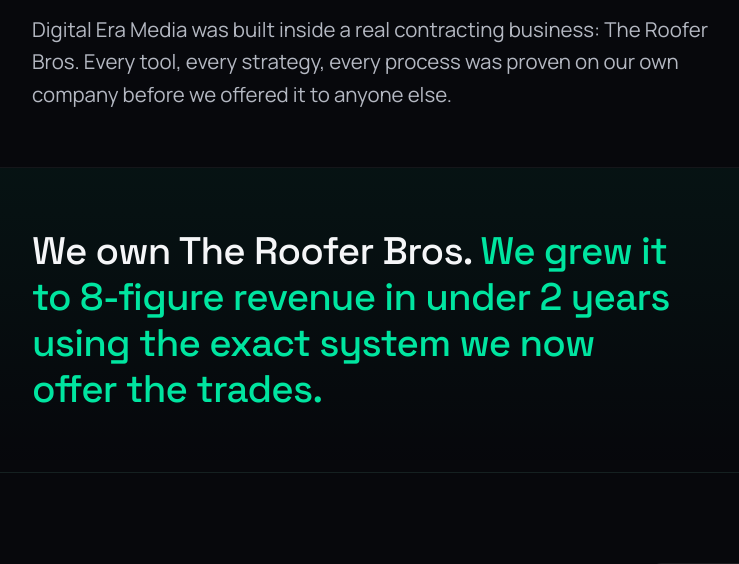
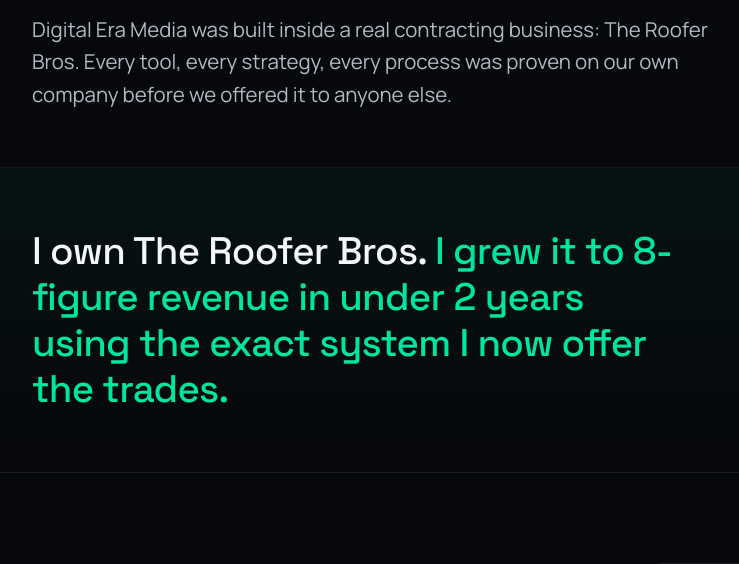
Before and after one commit to anasshahzad101/Digital-Era-Builders, a PHP site: page /about.php in a window 1280 px wide. Shown: the part 470-1034 px from the top of the page, without its empty margins (74-813 px from the left). Run offline with PHP 8.4, Linux system fonts and the light colour scheme.

Commit message:
Put the statement line in first person, beside a founder portrait
Change the about page statement to first person singular: "I own The
Roofer Bros. I grew it to 8-figure revenue in under 2 years using the
exact system I now offer the trades."

Lay the statement out as text left, portrait right, via a new .stmt
grid that stacks below 820px. The portrait is rendered only when
assets/sako-rassam.jpg exists, so until the photo is added the section
falls back to exactly the single-column statement it is today rather
than showing a broken image.

The photo itself is not in this commit. A pasted image is not written
to disk, so the file bytes were not available to add here. assets/README.md
documents the expected path, crop, and size; dropping the file in at
assets/sako-rassam.jpg is all that is needed to light it up.

Scoped to the statement block only. The rest of about.php still uses
"we" in 41 more places, including the Contractor Advantage copy, and
whether that should follow is an open question.

Verified: php -l clean; portrait absent renders no img tag and no layout
change; portrait present renders at 320px wide at 1440px, 197px at
820px, 190px at 390px, no horizontal overflow at any width.

Co-Authored-By: Claude Opus 5 <noreply@anthropic.com>
Claude-Session: https://claude.ai/code/session_01AkFxG3RJprTJJP9Fqj957Z

```diff
--- a/about.php
+++ b/about.php
@@ -41,6 +41,9 @@ $nav_cta_href = 'contact.php';
   .met3 { display:grid; grid-template-columns:repeat(3,minmax(0,1fr)); gap:12px; }
   .adv2 { display:grid; grid-template-columns:1fr 1fr; gap:clamp(28px,4vw,48px); }
   .fit2 { display:grid; grid-template-columns:1fr 1fr; gap:16px; }
+  /* Statement line beside the founder portrait, stacked on narrow screens */
+  .stmt { display:grid; grid-template-columns:1fr auto; gap:clamp(28px,5vw,64px); align-items:center; }
+  @media (max-width:820px){ .stmt { grid-template-columns:1fr; } }
   @media (max-width:900px){ .grid2, .adv2, .fit2 { grid-template-columns:1fr; } .met3 { grid-template-columns:repeat(2,minmax(0,1fr)); } }
 </style>
 </head>
@@ -59,8 +62,11 @@ $nav_cta_href = 'contact.php';
 
   <!-- STATEMENT -->
   <div style="position:relative; z-index:1; border-top:1px solid rgba(255,255,255,.06); border-bottom:1px solid rgba(255,255,255,.06); background:linear-gradient(180deg, rgba(0,229,160,.05), rgba(0,229,160,0));">
-    <div data-reveal style="max-width:1180px; margin:0 auto; padding:clamp(40px,5vw,60px) clamp(20px,5vw,56px);">
-      <p style="font-family:'Space Grotesk',sans-serif; font-weight:500; font-size:clamp(22px,3vw,40px); line-height:1.2; letter-spacing:-.02em; margin:0; max-width:26ch;">We own The Roofer Bros. <span style="color:var(--accent);">We grew it to 8-figure revenue in under 2 years using the exact system we now offer the trades.</span></p>
+    <div data-reveal class="stmt" style="max-width:1180px; margin:0 auto; padding:clamp(40px,5vw,60px) clamp(20px,5vw,56px);">
+      <p style="font-family:'Space Grotesk',sans-serif; font-weight:500; font-size:clamp(22px,3vw,40px); line-height:1.2; letter-spacing:-.02em; margin:0; max-width:26ch;">I own The Roofer Bros. <span style="color:var(--accent);">I grew it to 8-figure revenue in under 2 years using the exact system I now offer the trades.</span></p>
+      <?php if (file_exists(__DIR__ . '/assets/sako-rassam.jpg')): ?>
+        <img src="assets/sako-rassam.jpg" alt="Sako Rassam, founder of The Roofer Bros and Digital Era Media" width="320" height="320" loading="lazy" style="display:block; width:clamp(190px,24vw,320px); aspect-ratio:1; object-fit:cover; object-position:center top; border-radius:20px; border:1px solid rgba(0,229,160,.22); box-shadow:0 40px 90px -50px rgba(0,229,160,.5);">
+      <?php endif; ?>
     </div>
   </div>
 
```
Also changed, not shown: assets/README.md (added).
